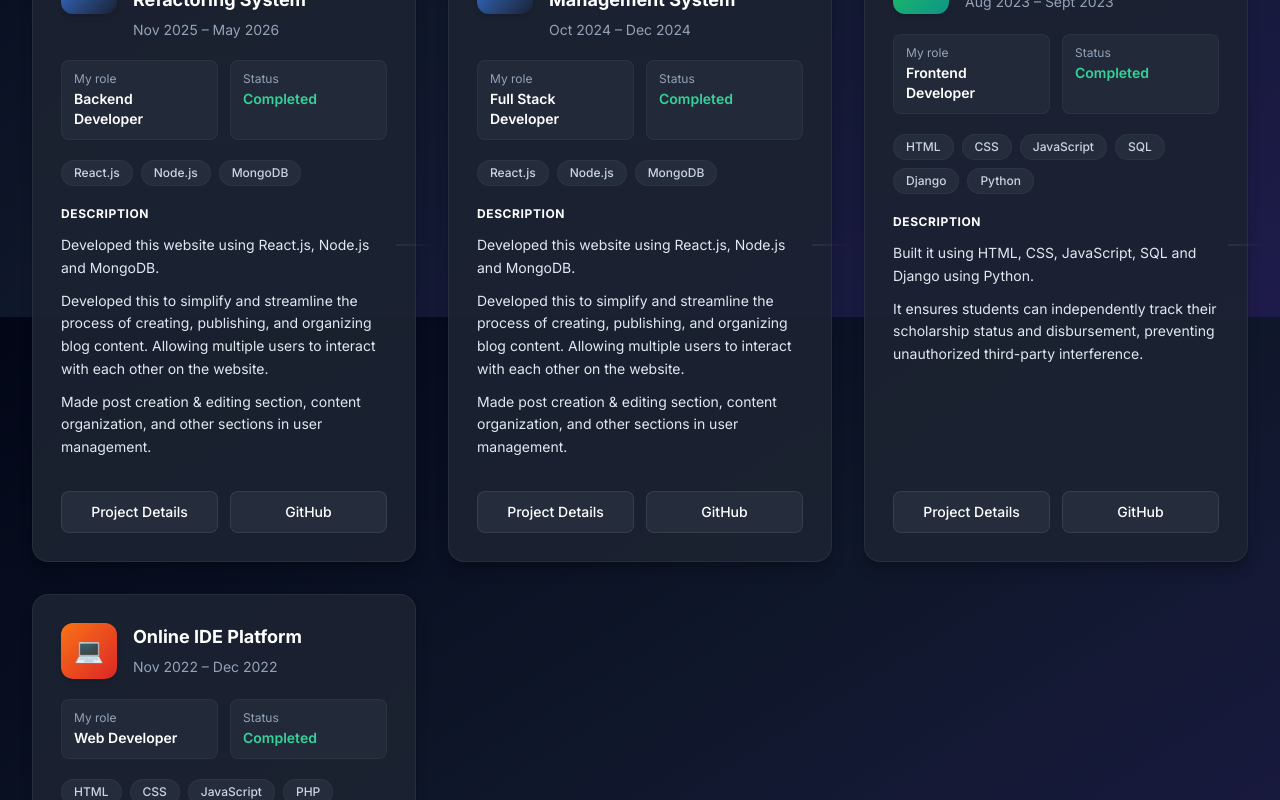
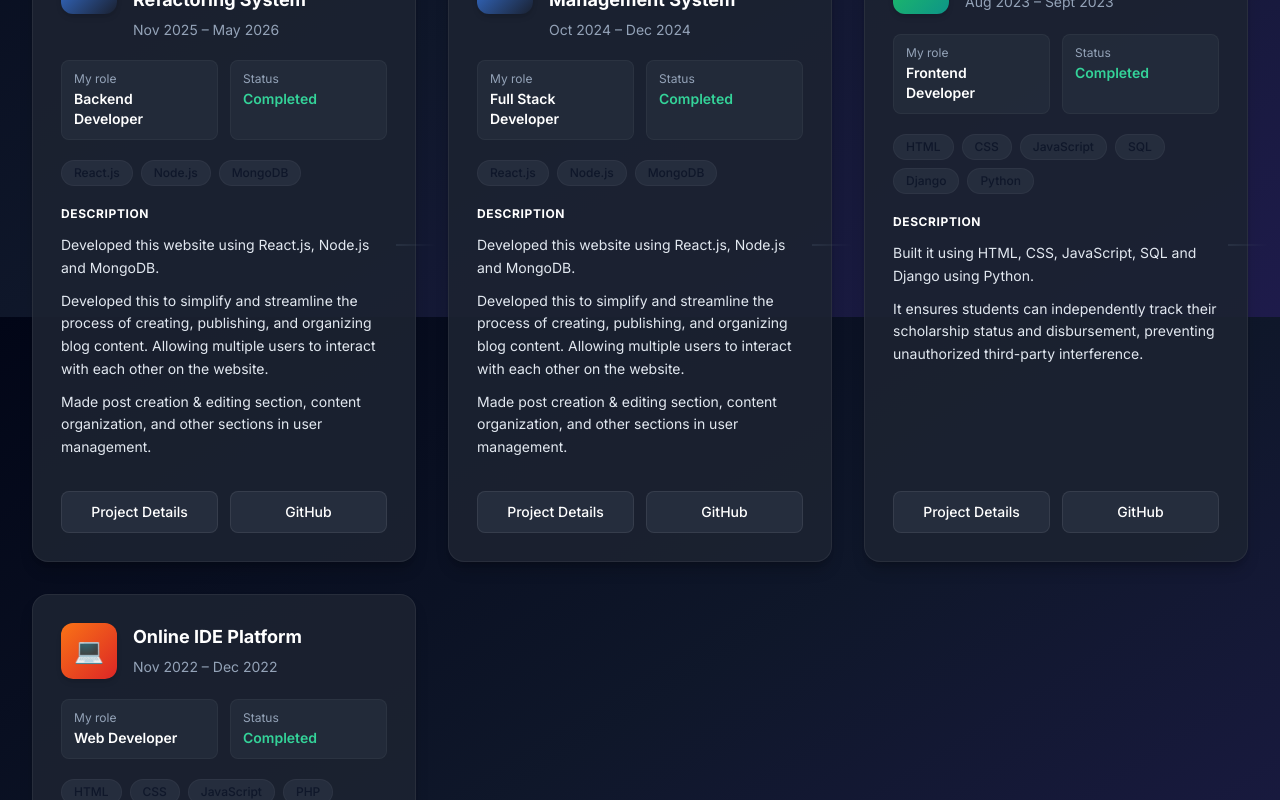
Before and after one commit to SuryanshSrivastava-10/Portfolio-Website, a React (Vite) app: page / in a window 1280 px wide. Shown: the part 2880-3680 px from the top of the page. Built offline with nearby package versions, Linux system fonts and the light colour scheme; the HTML template or start-up script is replaced by a standard one.

Commit message:
Little Check

```diff
--- a/src/components/Projects.jsx
+++ b/src/components/Projects.jsx
@@ -174,7 +174,7 @@ const Projects = () => {
                     {project.technologies.map((tech) => (
                       <span
                         key={tech}
-                        className="px-3 py-1 text-xs font-medium text-space-dark-300 bg-[#252d3d] rounded-full border border-white/[0.04]"
+                        className="px-3 py-1 text-xs font-medium text-space-dark-900 bg-[#252d3d] rounded-full border border-white/[0.04]"
                       >
                         {tech}
                       </span>
```
